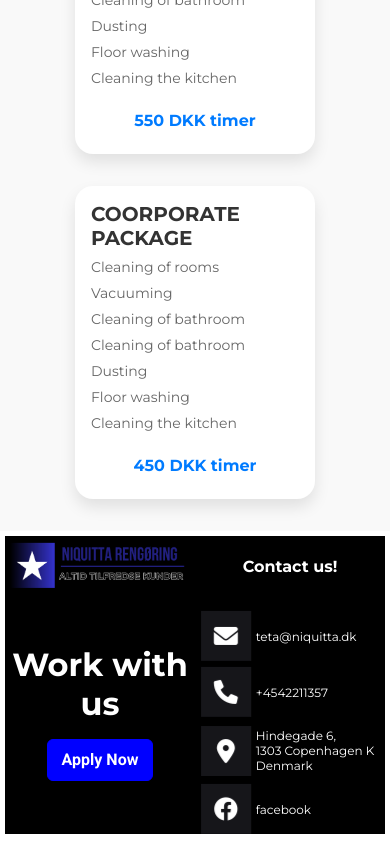
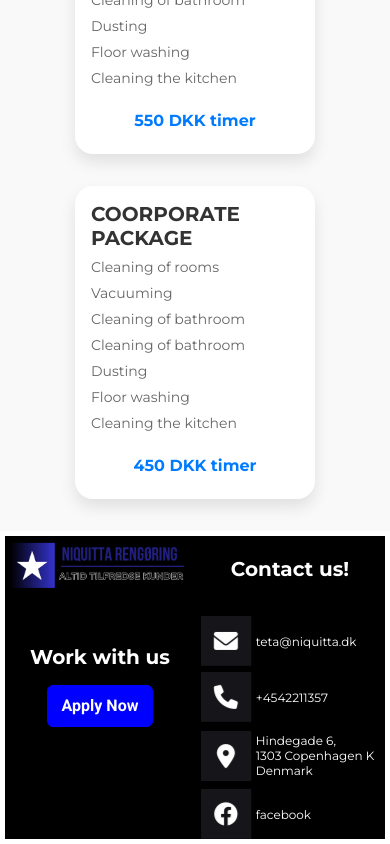
Before and after one commit to druinha/niquitta, an Angular app: page / in a window 390 px wide. Shown: the part 8306-9150 px from the top of the page. Built offline with nearby package versions, Linux system fonts and the light colour scheme.

Commit message:
footer done

```diff
--- a/src/app/footer/footer.component.scss
+++ b/src/app/footer/footer.component.scss
@@ -190,6 +190,9 @@
 }
 
 @media (max-width: 480px) {
+  h3 {
+    font-size: 1.25rem !important;
+  }
   .left,
   .right {
     padding: 5px;
```
